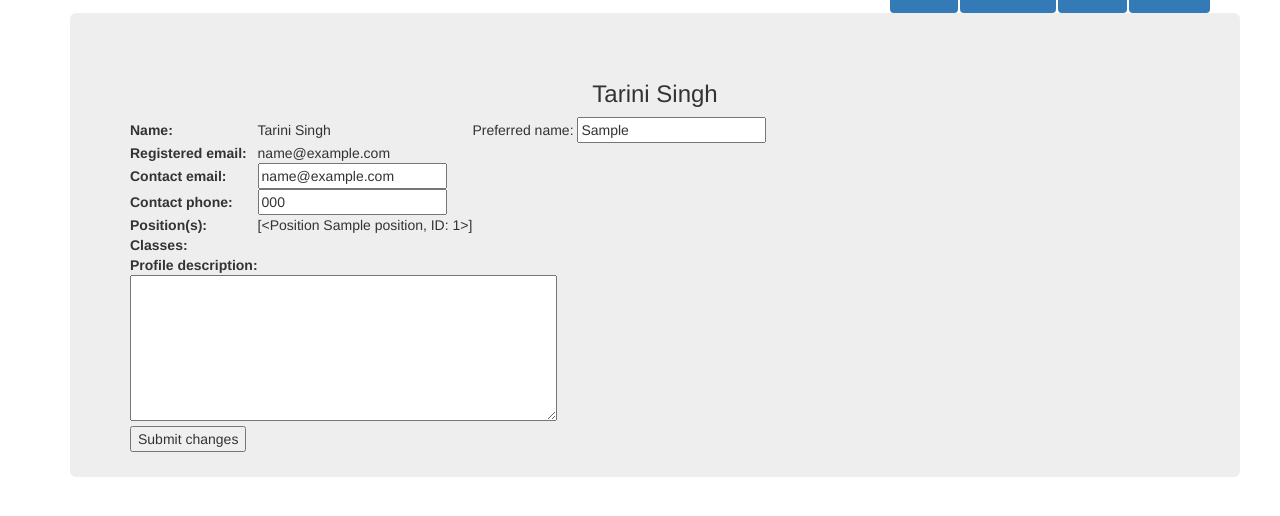
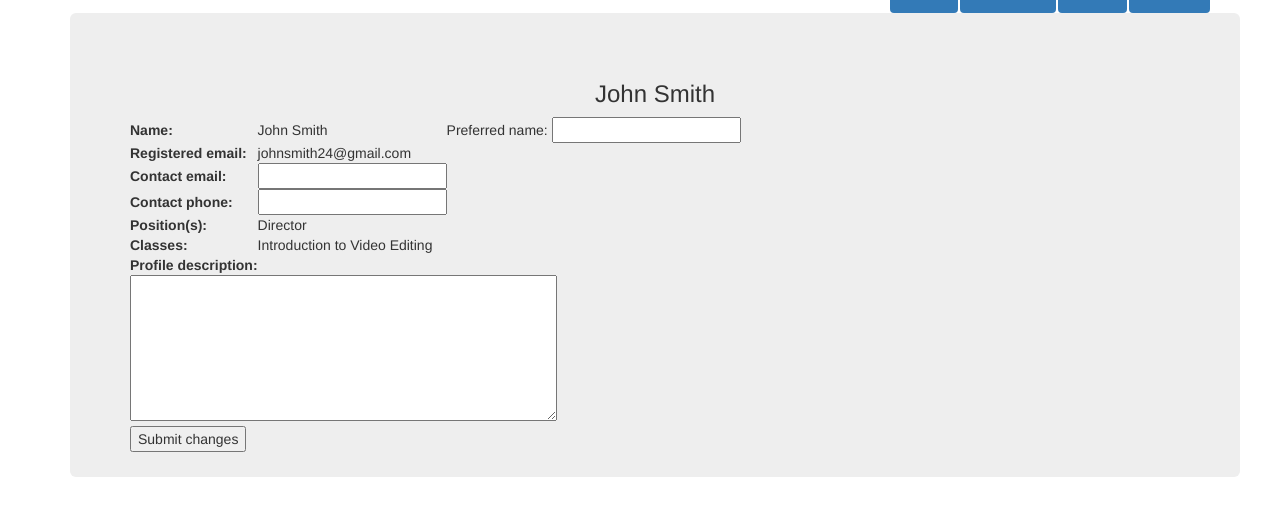
Before and after one commit to helenawu1998/pasadena-media, a Flask app: template app/modules/profile/templates/account.html in a window 1280 px wide. Shown: the part 47-563 px from the top of the page. Run offline with Flask 2, Linux system fonts and the light colour scheme; tables that the repository leaves empty hold one stand-in row (values such as "Sample post"); the template is opened without the code that fills it: values that come from a table or form of the project are taken from there, most other values are stand-ins (such as "Sample title", 1, 10 or a date in 2020); some libraries are stand-ins or nearby versions.

Commit message:
made profile and account work again

```diff
--- a/app/modules/profile/templates/account.html
+++ b/app/modules/profile/templates/account.html
@@ -7,36 +7,36 @@
 <!-- uses donut as inspo -->
 <title>User Profile Page</title>
 	<div class='container theme-showcase jumbotron' style='float: none; padding-bottom: 25px'>
-		<h3 align="center"> <!--{{user.first_name}} {{user.last_name}}--> Tarini Singh </h3>
+		<h3 align="center"> John Smith </h3>
 	<table>
 		<tr>
 			<th>Name:</th>
-			<td> <!-- {{user.first_name}} {{user.last_name}}--> Tarini Singh</td>
-			<td>Preferred name: <input type="text" name="prefname" value={{profile.preferred_name}}></td>
+			<td>John Smith</td>
+			<td>Preferred name: <input type="text" name="prefname"></td>
 		</tr>
 		<tr>
 			<th>Registered email:</th>
-			<td>{{user.email}}</td>
+			<td>johnsmith24@gmail.com </td>
 		</tr>
 		<tr>
 			<th>Contact email:</th>
-			<td><input type="text" name="contactemail" value={{profile.contact_email}}></td>
+			<td><input type="text" name="contactemail"></td>
 		</tr>
 		<tr>
 			<th>Contact phone: </th>
-			<td><input type="text" name="phone" value={{profile.phone}}></td>
+			<td><input type="text" name="phone"></td>
 		</tr>
 		<tr>
 			<!-- TO DO: MAKE EDITABLE -->
 			<th>Position(s):</th>
-			<td>{{profile.positions}}</td>
+			<td>Director </td>
 		</tr>
 		<tr>
 			<!-- TO DO: MAKE EDITABLE -->
 			<th>Classes:</th>
 			<td>
 				<table>
-					<tr><td>{{profile.classes}}</tr></td>
+					<tr><td>Introduction to Video Editing</tr></td>
 				</table>
 
 			</td>
@@ -45,7 +45,7 @@
 			<th>Profile description:</th>
 		</tr>
 	</table>
-	<textarea rows="7" cols="50" value={{profile.notes}}></textarea><br>
+	<textarea rows="7" cols="50"></textarea><br>
 	<input type="submit" value="Submit changes">
 	</div>
 
```
Also changed, not shown: app/modules/profile/routes.py (+9 -7 lines), app/modules/profile/templates/profile.html (+8 -8 lines), 1 other file.
